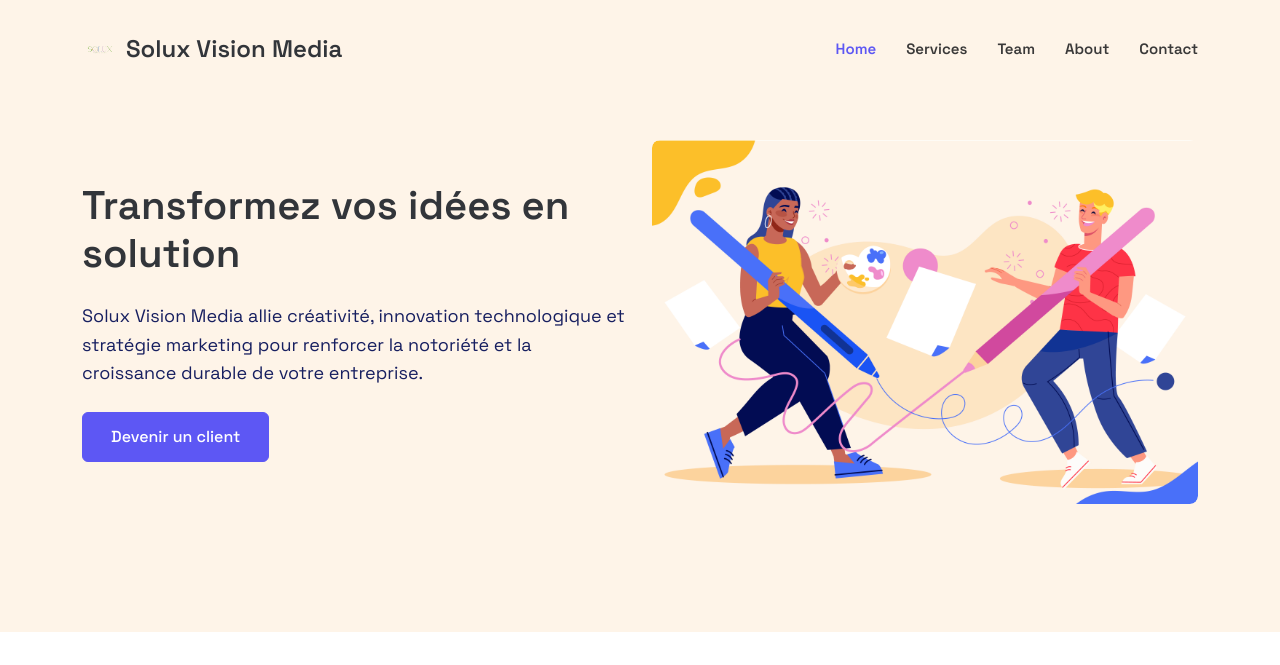
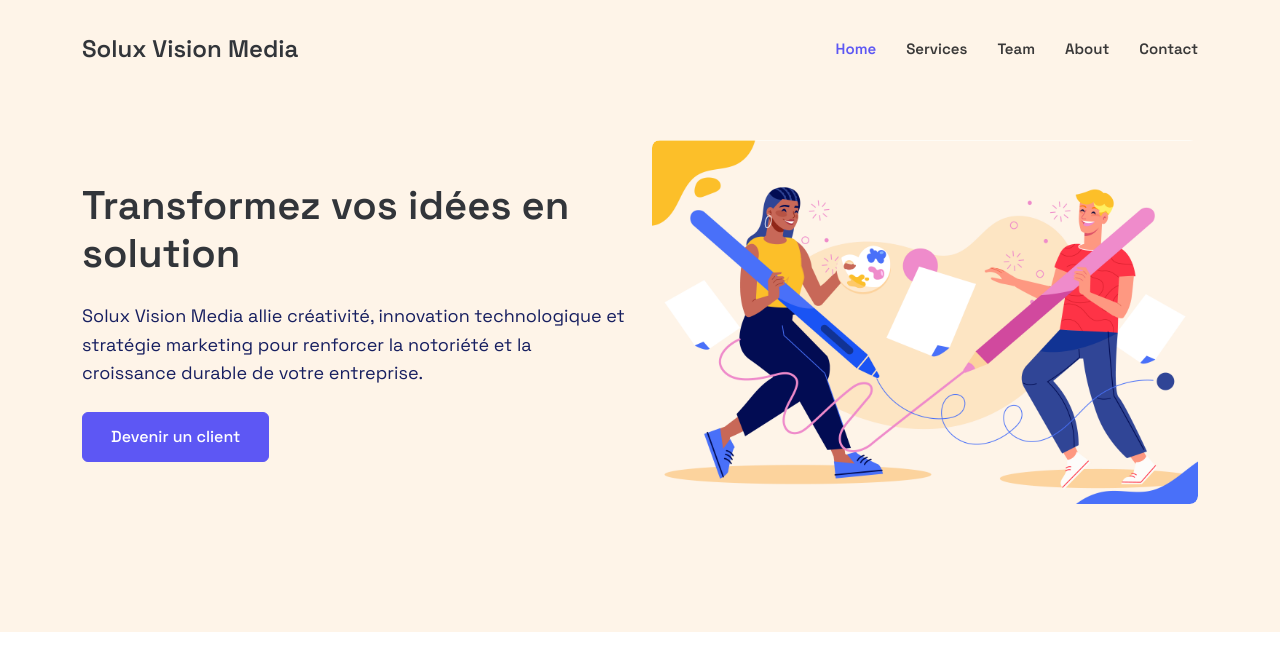
Before and after one commit to Solux-media/solux, a plain HTML site: page index.html in a window 1280 px wide. Shown: the top 665 px of the page. Drawn offline with Linux system fonts and the light colour scheme.

Commit message:
Update index.html
removed logo

```diff
--- a/index.html
+++ b/index.html
@@ -39,10 +39,9 @@
     <div class="container position-relative d-flex align-items-center justify-content-between">
 
       <a href="index.html" class="logo d-flex align-items-center me-auto me-xl-0">
-       <img src="assets/img/illustration/logo-i-removebg.png" alt="">
+       <!-- <img src="assets/img/illustration/logo-i-removebg.png" alt=""> -->
         <h1 class="sitename">Solux Vision Media</h1>
       </a>
-
       <nav id="navmenu" class="navmenu">
         <ul>
           <li><a href="#hero" class="active">Home</a></li>
```
